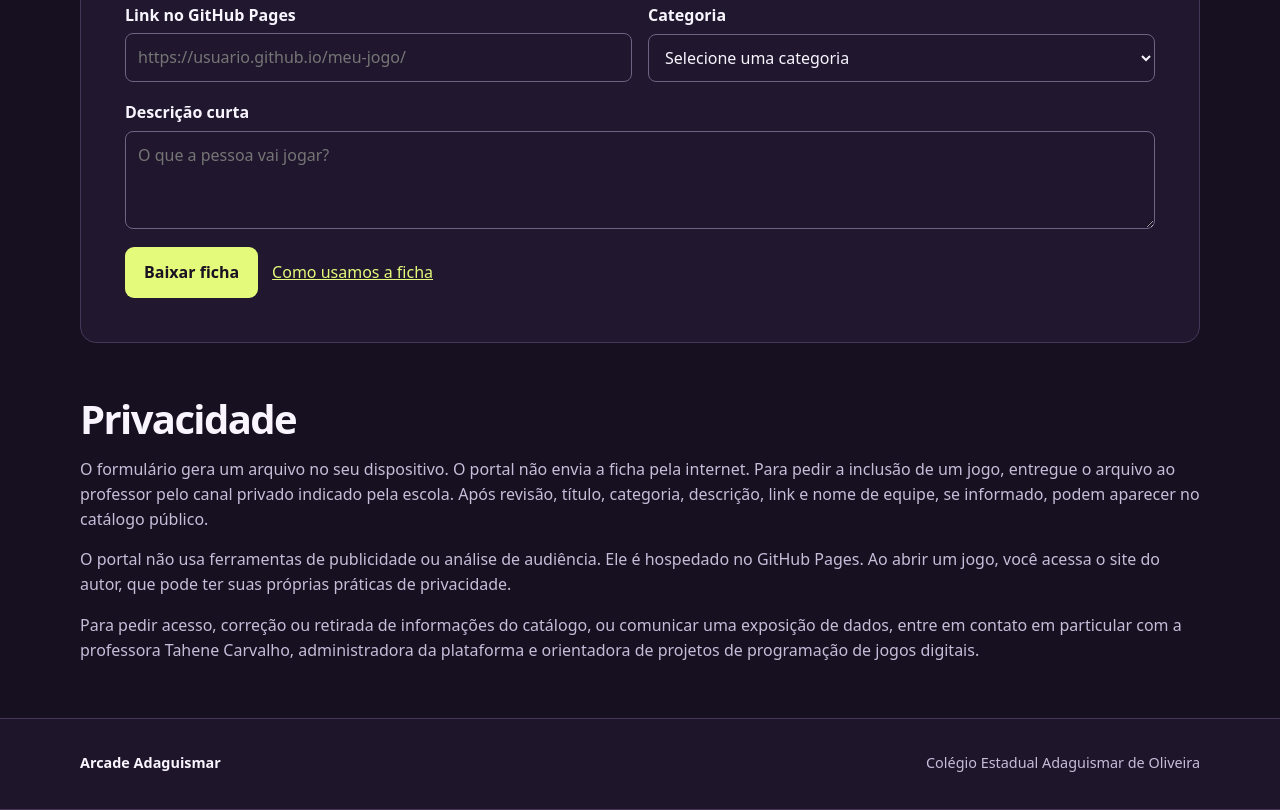
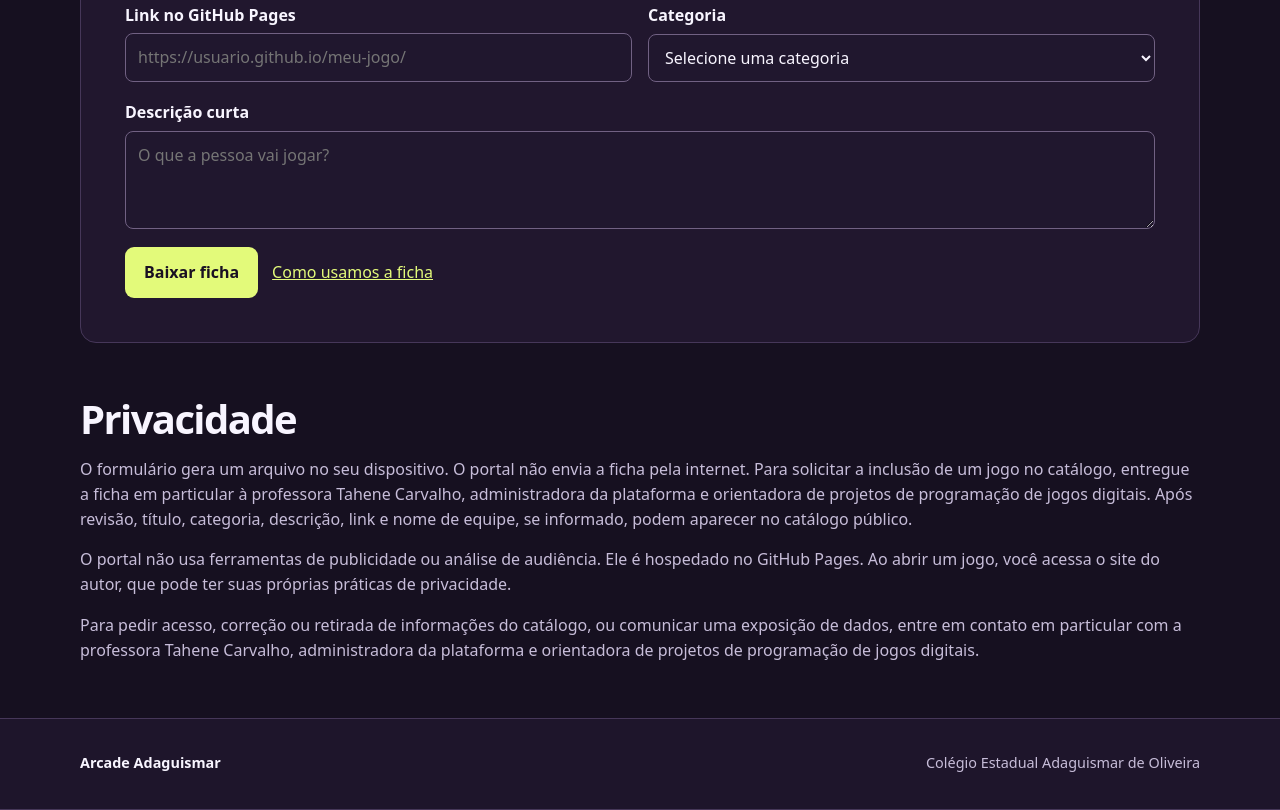
Before and after one commit to TaheneC/arcade-adaguismar, a plain HTML site: page index.html in a window 1280 px wide. Shown: the part 1662-2472 px from the top of the page. Drawn offline with Linux system fonts and the light colour scheme.

Commit message:
Atualizar orientação de envio da ficha

```diff
--- a/index.html
+++ b/index.html
@@ -58,7 +58,7 @@
 </section>
 <section id="privacidade" class="section guide" aria-labelledby="privacidade-titulo">
 <h2 id="privacidade-titulo">Privacidade</h2>
-<p>O formulário gera um arquivo no seu dispositivo. O portal não envia a ficha pela internet. Para pedir a inclusão de um jogo, entregue o arquivo ao professor pelo canal privado indicado pela escola. Após revisão, título, categoria, descrição, link e nome de equipe, se informado, podem aparecer no catálogo público.</p>
+<p>O formulário gera um arquivo no seu dispositivo. O portal não envia a ficha pela internet. Para solicitar a inclusão de um jogo no catálogo, entregue a ficha em particular à professora Tahene Carvalho, administradora da plataforma e orientadora de projetos de programação de jogos digitais. Após revisão, título, categoria, descrição, link e nome de equipe, se informado, podem aparecer no catálogo público.</p>
 <p>O portal não usa ferramentas de publicidade ou análise de audiência. Ele é hospedado no GitHub Pages. Ao abrir um jogo, você acessa o site do autor, que pode ter suas próprias práticas de privacidade.</p>
 <p>Para pedir acesso, correção ou retirada de informações do catálogo, ou comunicar uma exposição de dados, entre em contato em particular com a professora Tahene Carvalho, administradora da plataforma e orientadora de projetos de programação de jogos digitais.</p>
 </section>
```
